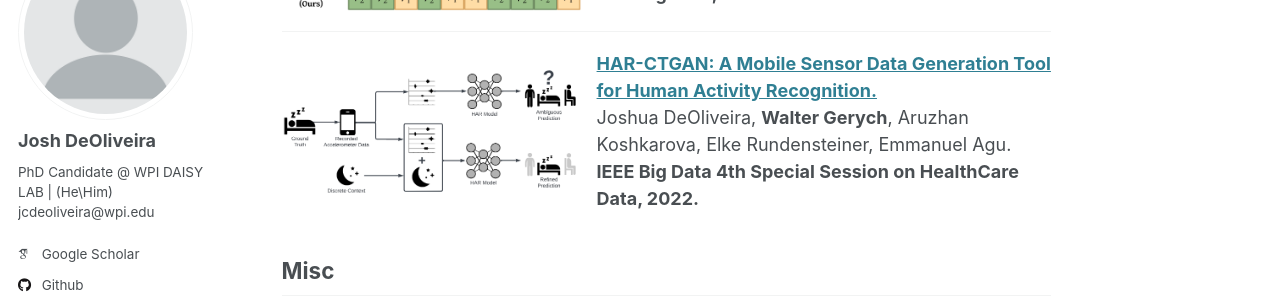
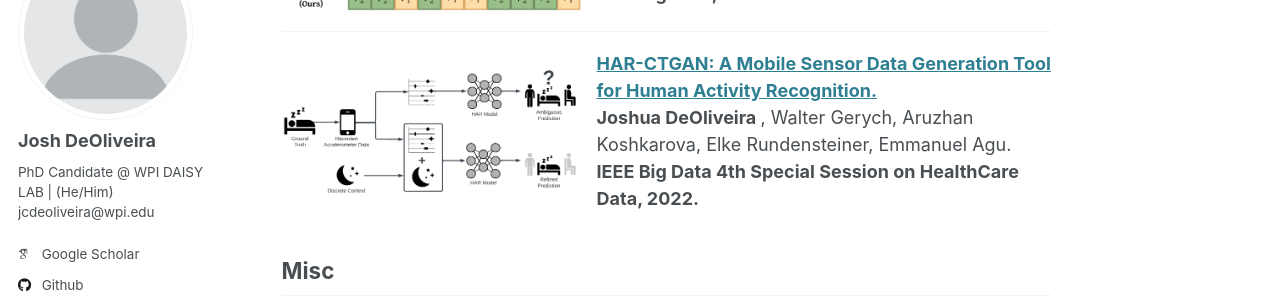
Before and after one commit to deoliveirajoshua/deoliveirajoshua.github.io, a Jekyll site: the page built from _pages/about.md, in a window 1280 px wide and 900 px high, scrolled down 714 px. Shown: the part 161-461 px from the top of the window. Built offline with Jekyll 4.4.1, drawn with Linux system fonts in a browser that asks for light colours; some web fonts are replaced.

Commit message:
spacing error fix

```diff
--- a/_config.yml
+++ b/_config.yml
@@ -24,7 +24,7 @@ author:
   avatar           : "profile.png"
   name             : "Josh DeOliveira"
   pronouns         : #"he/him"
-  bio              : "PhD Candidate @ WPI \ DAISY LAB | (He\\Him) \ jcdeoliveira@wpi.edu"
+  bio              : "PhD Candidate @ WPI \         DAISY LAB | (He/Him) \           jcdeoliveira@wpi.edu"
   location         : #"Worcester, MA"
   employer         : #"Worcester Polytechnic Institute"
   uri              : # URL
--- a/_pages/about.md
+++ b/_pages/about.md
@@ -49,7 +49,7 @@ I’m a PhD candidate at Worcester Polytechnic Institute (WPI) in the [DAISY Lab
   </div>
   <div>
     <strong><a href="https://ojs.aaai.org/index.php/AAAI/article/view/26190">HAR-CTGAN: A Mobile Sensor Data Generation Tool for Human Activity Recognition.</a></strong><br>
-   Joshua DeOliveira, <strong>Walter Gerych</strong>, Aruzhan Koshkarova, Elke Rundensteiner, Emmanuel Agu.<br>
+   <strong> Joshua DeOliveira </strong>, Walter Gerych, Aruzhan Koshkarova, Elke Rundensteiner, Emmanuel Agu.<br>
     <strong>IEEE Big Data 4th Special Session on HealthCare Data, 2022.</strong>
   </div>
 </div>
```
